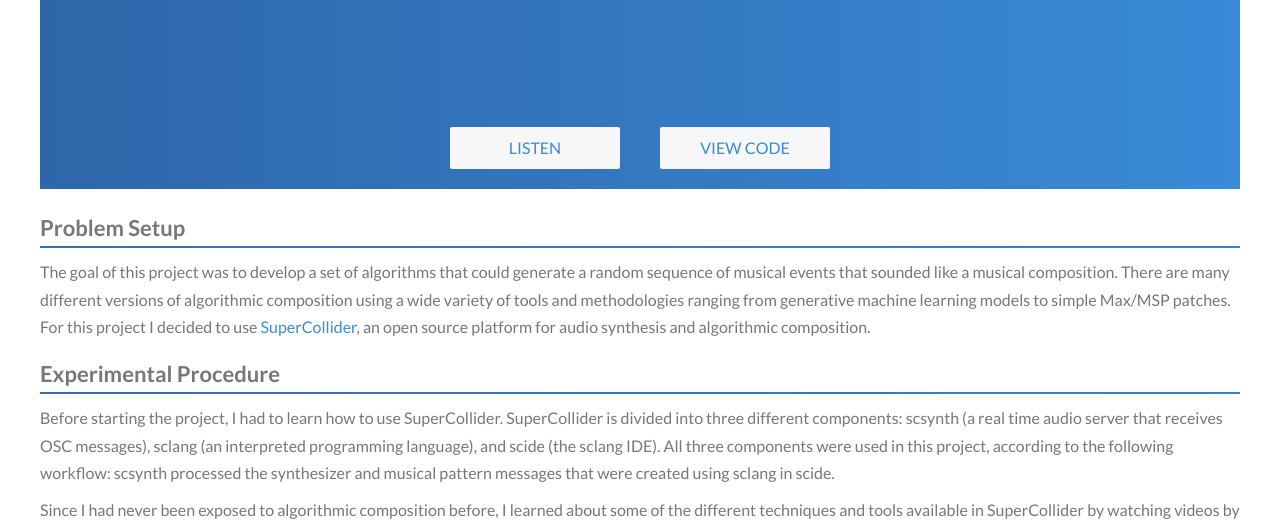
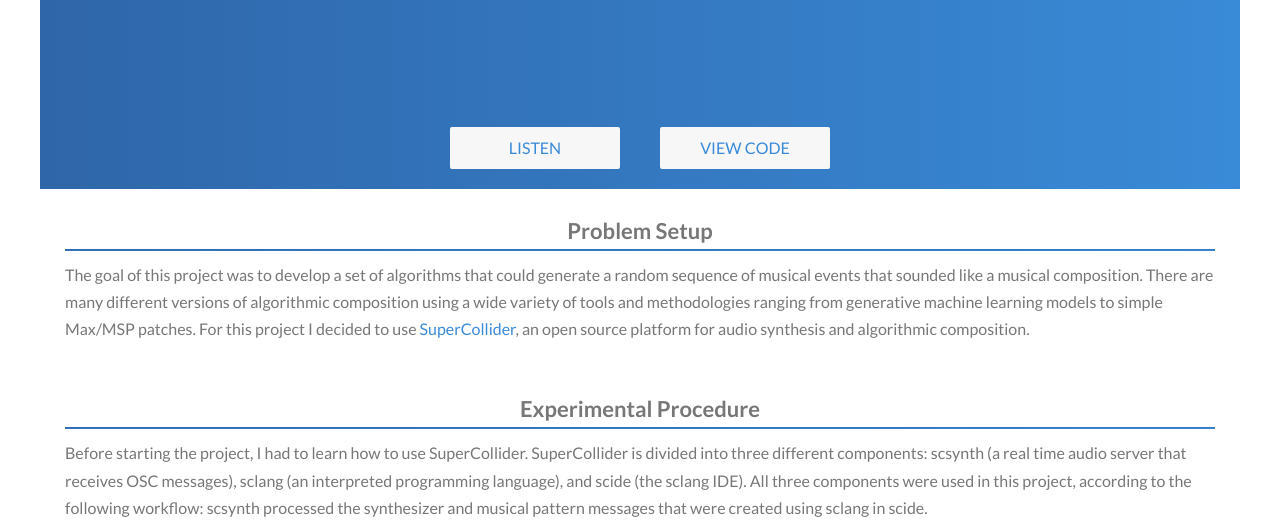
Before and after one commit to ryrutherford/algorithmic-composition-sc, a website: page src/index.html in a window 1280 px wide. Shown: the part 251-775 px from the top of the page. Drawn offline with Linux system fonts and the light colour scheme.

Commit message:
Added some changes to website styling

```diff
--- a/src/sass/_content.scss
+++ b/src/sass/_content.scss
@@ -2,22 +2,28 @@
     padding-top: 2rem;
 
     &__section{
+
+        transition: all .2s;
+        padding: 0.25rem 2.5rem 1.5rem 2.5rem;
+
         &:not(:last-child){
-            padding-bottom: 1.5rem;
+            margin-bottom: 3rem;
         }
+
         &--heading {
+            text-align: center;
             font-size: $heading-font-size;
         }
+
         &--divider {
             display: block;
             width: 100%;
             height: .2rem;
-            //border-top: 0.2rem solid $color-primary;
             background-image: linear-gradient(to bottom right, $color-secondary, $color-primary);
         }
 
         &--text {
-            padding-top: 1rem;
+            margin-top: 1rem;
         }
 
         &--image{
@@ -40,5 +46,10 @@
             height: auto;
             object-fit: cover;
         }
+
+        &:hover {
+            box-shadow: 0 1.5rem 4rem rgba($color-black, 0.2);
+            transform: scale(1.02);
+        }
     }
 }
```
Also changed, not shown: README.md, src/css/style.css.
